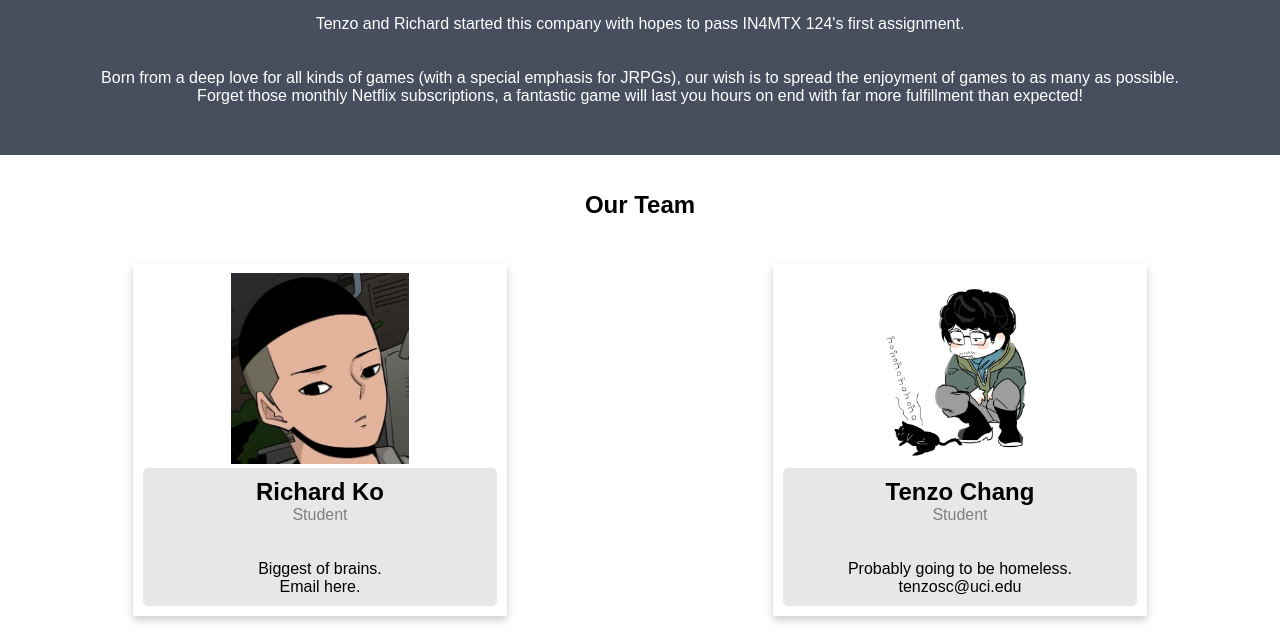
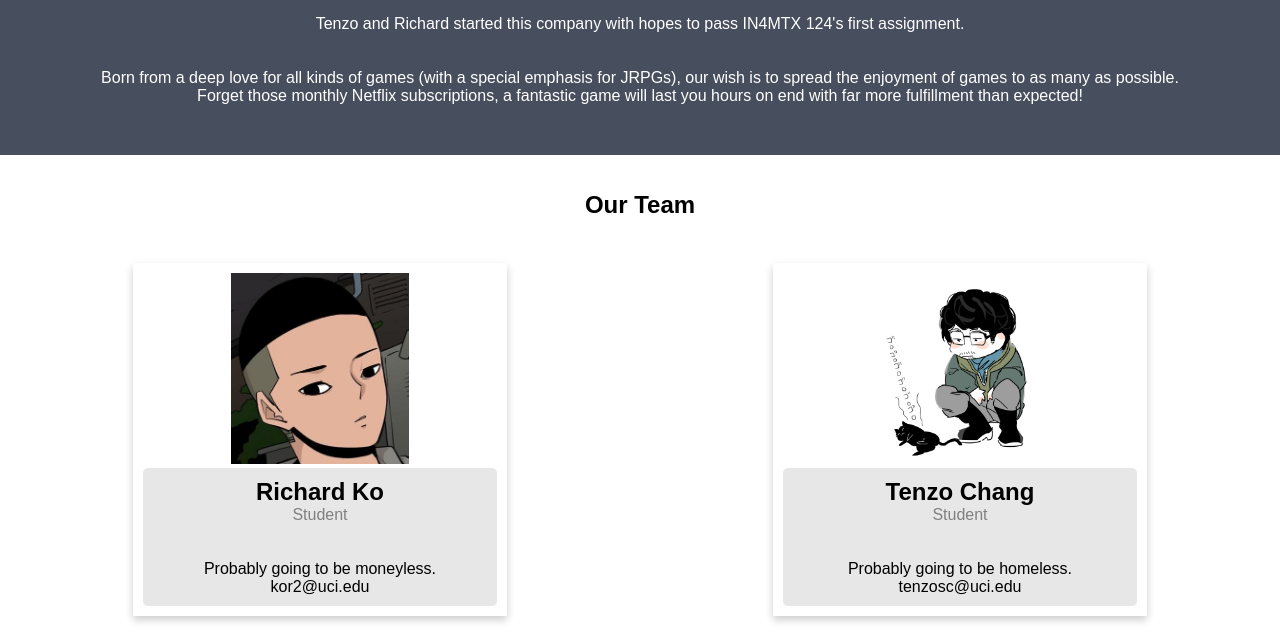
Before and after one commit to 78redok/inf124, a plain HTML site: page about.html in a window 1280 px wide. Shown: the part 188-828 px from the top of the page. Drawn offline with nearby package versions, Linux system fonts and the light colour scheme.

Commit message:
9:31pm 4/17

```diff
--- a/about.html
+++ b/about.html
@@ -16,7 +16,7 @@
             });
         });
     </script>
-    <link rel="icon" href="https://www.nicepng.com/png/full/96-961724_svg-transparent-download-dog-s-by-seng-hoong.png">
+    <link rel="icon" href="shiba.png">
 </head>
 <body>
     <header>
@@ -57,8 +57,8 @@
         <h2>Richard Ko</h2>
         <p class="title">Student</p>
         <br></br>
-        <p>Biggest of brains.</p>
-        <p>Email here.</p>
+        <p>Probably going to be moneyless.</p>
+        <p>kor2@uci.edu</p>
       </div>
     </div>
   </div>
```
Also changed, not shown: shiba.png (added), 1 other file.
